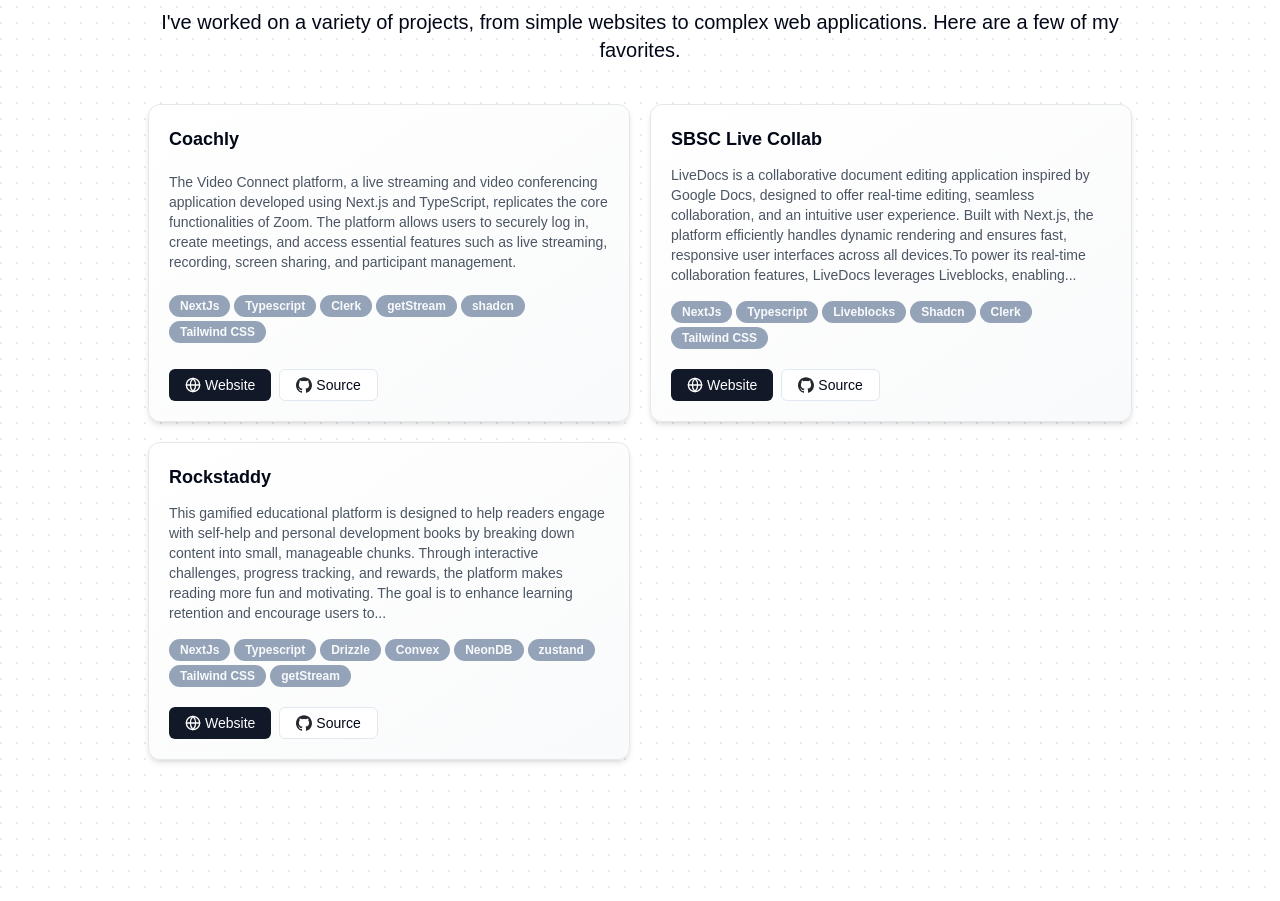
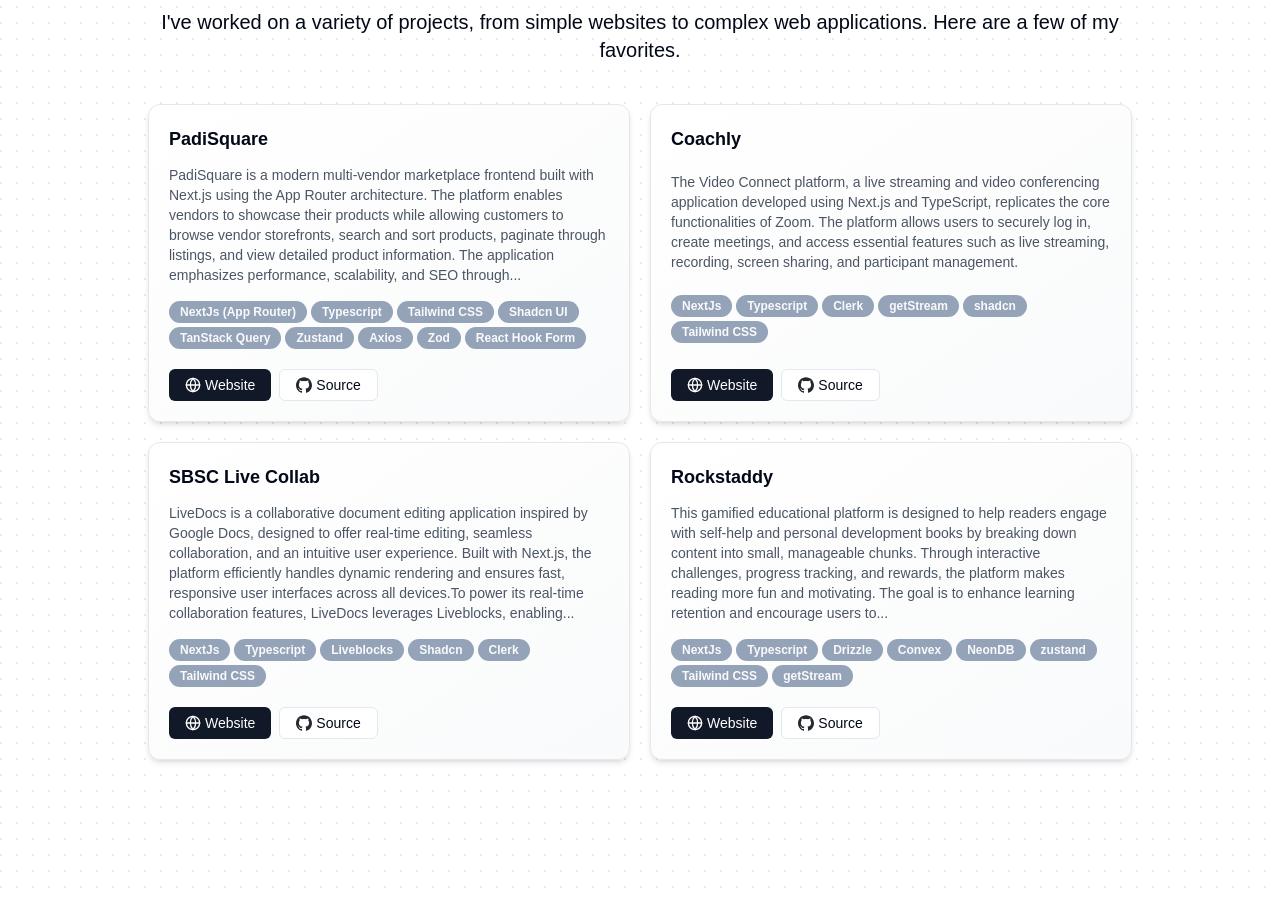
Before and after one commit to CasManny/portfolio, a Next.js app: page / in a window 1280 px wide. Shown: the part 3322-4223 px from the top of the page. Built offline with nearby package versions, Linux system fonts and the light colour scheme.

Commit message:
add padisquare project to projects

```diff
--- a/data/constant.ts
+++ b/data/constant.ts
@@ -79,6 +79,44 @@
 ];
 
 export const featuredProjects = [
+  {
+    title: "padisquare",
+    name: "PadiSquare",
+    description: "A modern multi-vendor marketplace frontend",
+    stack: [
+      "NextJs (App Router)",
+      "Typescript",
+      "Tailwind CSS",
+      "Shadcn UI",
+      "TanStack Query",
+      "Zustand",
+      "Axios",
+      "Zod",
+      "React Hook Form",
+    ],
+    startDate: "01/10/2024",
+    endDate: "15/11/2024",
+    githubLink: "https://github.com/CasManny/padisquare",
+    website: "https://padisquare-taupe.vercel.app/",
+    details:
+      "PadiSquare is a modern multi-vendor marketplace frontend built with Next.js using the App Router architecture. The platform enables vendors to showcase their products while allowing customers to browse vendor storefronts, search and sort products, paginate through listings, and view detailed product information. The application emphasizes performance, scalability, and SEO through the use of Server Components, dynamic metadata generation, and a feature-based architecture.",
+    problem:
+      "Online marketplaces require fast, scalable, and SEO-optimized user interfaces to effectively connect vendors with customers. Many marketplace frontends struggle with poor performance, unstructured state management, and limited SEO support, especially as the number of vendors and products grows. There was a need to design a frontend architecture that could efficiently handle product listings, vendor storefronts, pagination, sorting, and search while maintaining a clean developer experience, strong type safety, and a polished user interface.",
+    challenges: [
+      "Designing a scalable feature-based folder structure that cleanly separates concerns while remaining easy to extend.",
+      "Managing server state efficiently for product listings, pagination, sorting, and search without stale UI or excessive refetching.",
+      "Ensuring optimal SEO and performance using Next.js App Router, Server Components, and dynamic metadata.",
+      "Building a responsive, mobile-first UI that works seamlessly across devices while maintaining accessibility.",
+    ],
+    learnings: [
+      "Gained deeper hands-on experience with the Next.js App Router and the practical use of Server and Client Components.",
+      "Improved understanding of managing server state using TanStack Query, including caching, pagination, and query key design.",
+      "Learned how to structure large frontend applications using a feature-based architecture for better scalability and maintainability.",
+      "Enhanced skills in building accessible, responsive UIs using Shadcn UI and Tailwind CSS.",
+      "Strengthened knowledge of SEO-first frontend development using dynamic metadata and semantic HTML.",
+    ],
+  },
+
   {
     title: "coachly",
     name: "Coachly",
```
